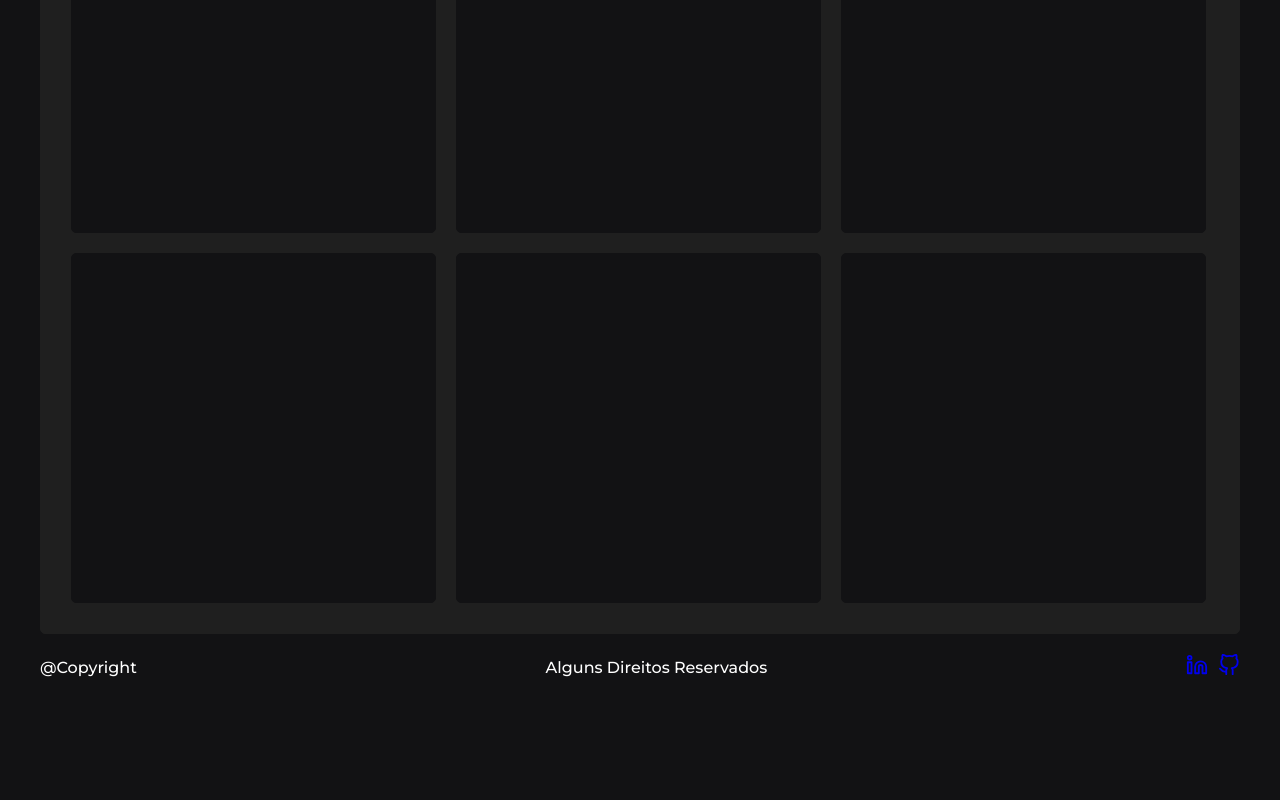
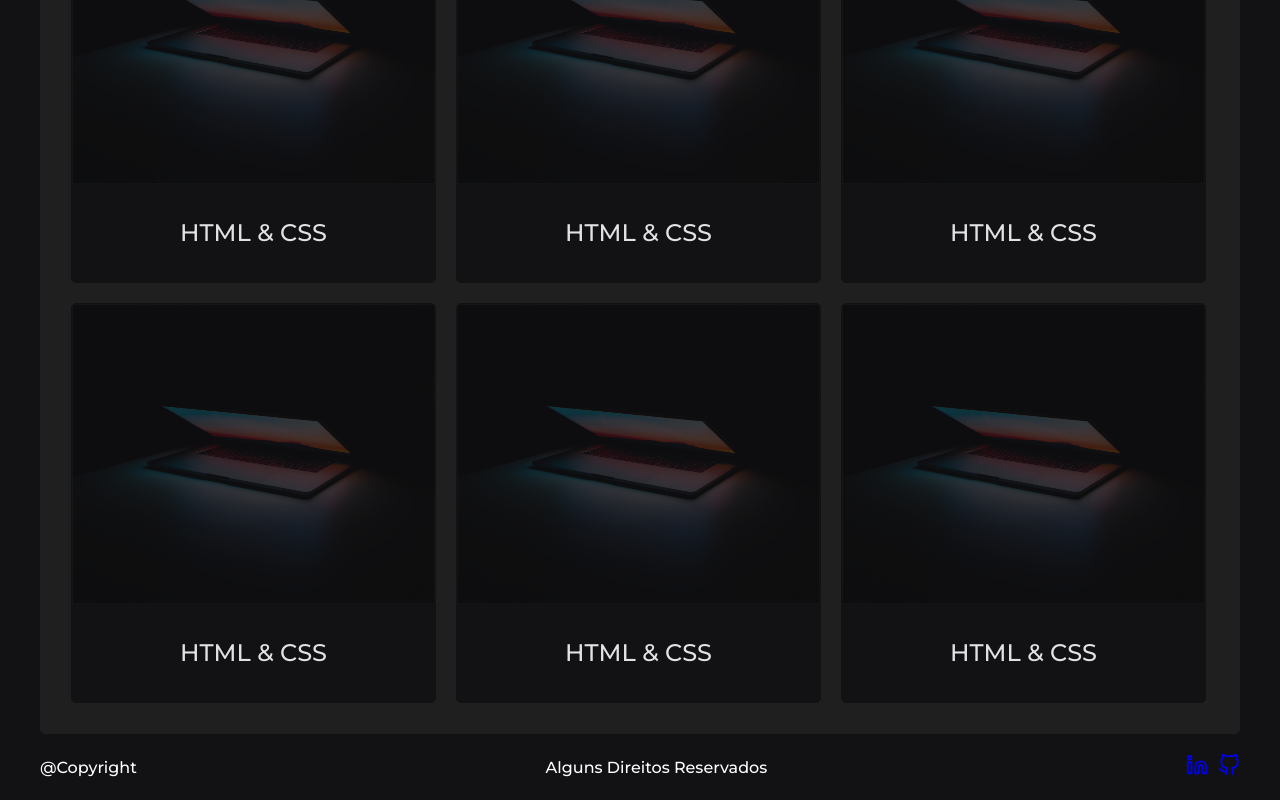
Before and after one commit to EduardoMoreira26/my-portfolio, a React (Create React App) app: page / in a window 1280 px wide. Shown: the part 870-1670 px from the top of the page. Before the commit the page ends 1570 px from the top, so only its background shows below. Built offline with nearby package versions, Linux system fonts and the light colour scheme.

Commit message:
update about page

```diff
--- a/src/components/Header/styles.ts
+++ b/src/components/Header/styles.ts
@@ -3,6 +3,8 @@ import styled from 'styled-components';
 
 export const Container = styled.header`
   padding: 20px 0;
+  /* position: fixed; */
+  /* width: 100%; */
 
   header {
     max-width: 1200px;
@@ -28,7 +30,7 @@ export const Modal = styled.div`
   right: 0;
   bottom: 0;
   z-index: 90;
-  background-color: rgba(0, 0, 0, 0.7);
+  background-color: rgba(0, 0, 0, 0.9);
   display: flex;
   justify-content: center;
   align-items: center;
@@ -71,8 +73,10 @@ export const ModalArea = styled.div`
 
 
 
+
         &:hover {
           border: 3px solid #81c043;
+
         }
 
 
--- a/src/pages/About/index.tsx
+++ b/src/pages/About/index.tsx
@@ -5,15 +5,20 @@ import { Container, Content } from './styles';
 import Header from '../../components/Header';
 import Footer from '../../components/Footer';
 
-const Main: React.FC = () => (
+import background from '../../assets/background.png';
+
+const Main: React.FC = () => {
+
+  return (
+
     <Container>
 
       <Header />
 
       <Content>
         <div className="intro">
+          <h1>ME CONHEÇA</h1>
           <h3>Bem vindo ao meu Pórtfolio!</h3>
-        <h1>ME CONHEÇA</h1>
         </div>
 
         <h1>PROJETOS</h1>
@@ -21,21 +26,44 @@ const Main: React.FC = () => (
         <section className="projects_container">
           <div className="background-card">
             <div className="card">
+              <img src={background} alt="" />
+              <strong>HTML & CSS</strong>
+
 
             </div>
             <div className="card">
+              <img src={background} alt="" />
+              <strong>HTML & CSS</strong>
+
+
+            </div>
+
+            <div className="card">
+              <img src={background} alt="" />
+              <strong>HTML & CSS</strong>
+
+
 
             </div>
             <div className="card">
+              <img src={background} alt="" />
+              <strong>HTML & CSS</strong>
+
+
 
             </div>
             <div className="card">
+              <img src={background} alt="" />
+              <strong>HTML & CSS</strong>
+
+
 
             </div>
             <div className="card">
+              <img src={background} alt="" />
 
-          </div>
-          <div className="card">
+              <strong>HTML & CSS</strong>
+
 
             </div>
           </div>
@@ -46,5 +74,6 @@ const Main: React.FC = () => (
 
     </Container>
   );
+}
 
 export default Main;
--- a/src/pages/About/styles.ts
+++ b/src/pages/About/styles.ts
@@ -16,6 +16,8 @@ export const Content = styled.div`
     height: 550px;
     text-align: center;
     padding-top: 200px;
+    color: #e1e1e6;
+
 
     h1 {
       margin-top: 10px;
@@ -32,6 +34,9 @@ export const Content = styled.div`
     align-items: center;
     justify-content: center;
   }
+
+
+
 
 
   .projects_container {
@@ -53,10 +58,28 @@ export const Content = styled.div`
       .card {
         border-radius: 5px;
         border: 1px solid #121214;
-        height: 350px;
+        height: 400px;
         width: 365px;
         background: #121214;
         margin: 10px;
+        transition: transform 0.2s;
+
+        &:hover {
+          transform: translatey(-10px);
+          border: 2px solid #6345;
+        }
+
+        img {
+          width: 363px;
+          height: 300px;
+          margin-bottom: 30px;
+
+        }
+
+        strong {
+          font-size: 24px;
+          color: #e1e1e6;
+        }
 
       }
     }
```
Lines whose indentation alone changed are shown as unchanged.
